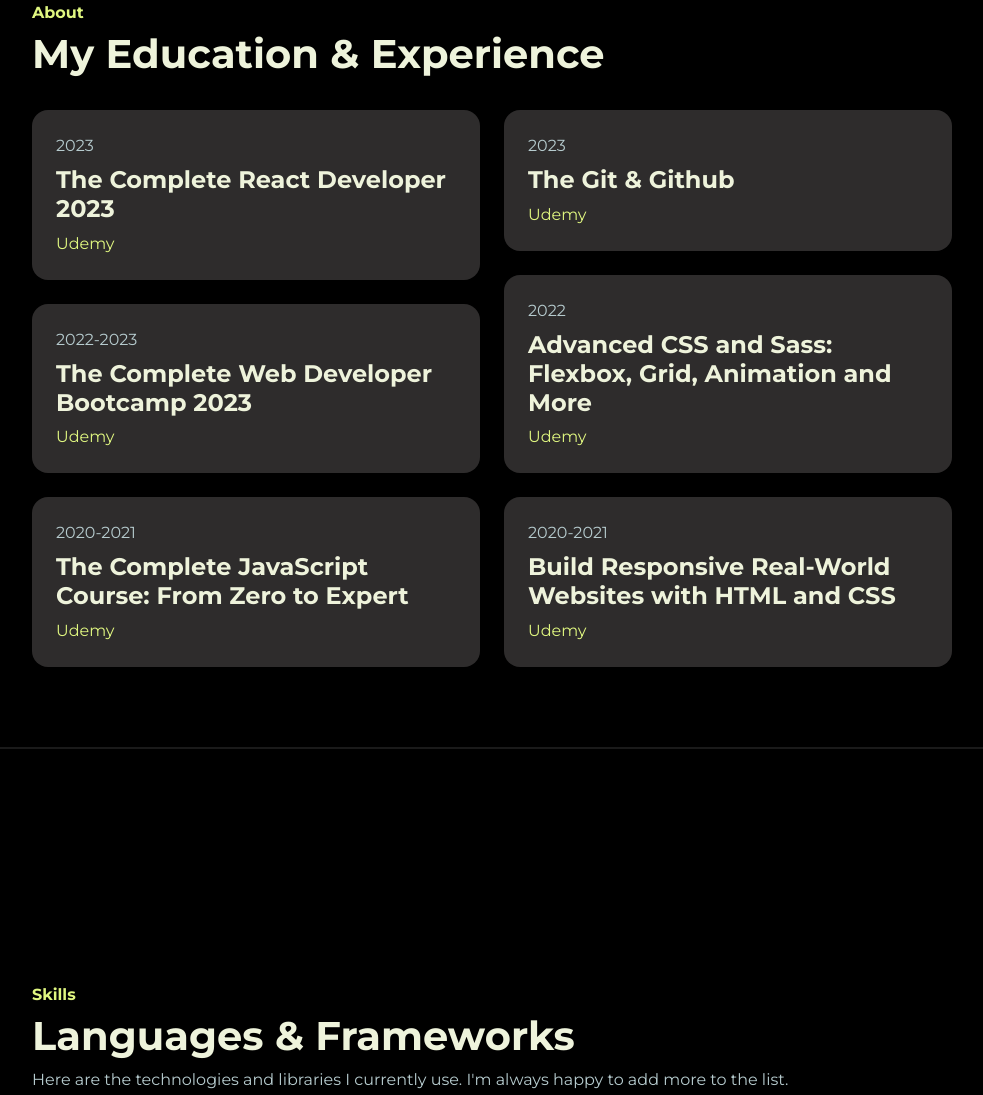
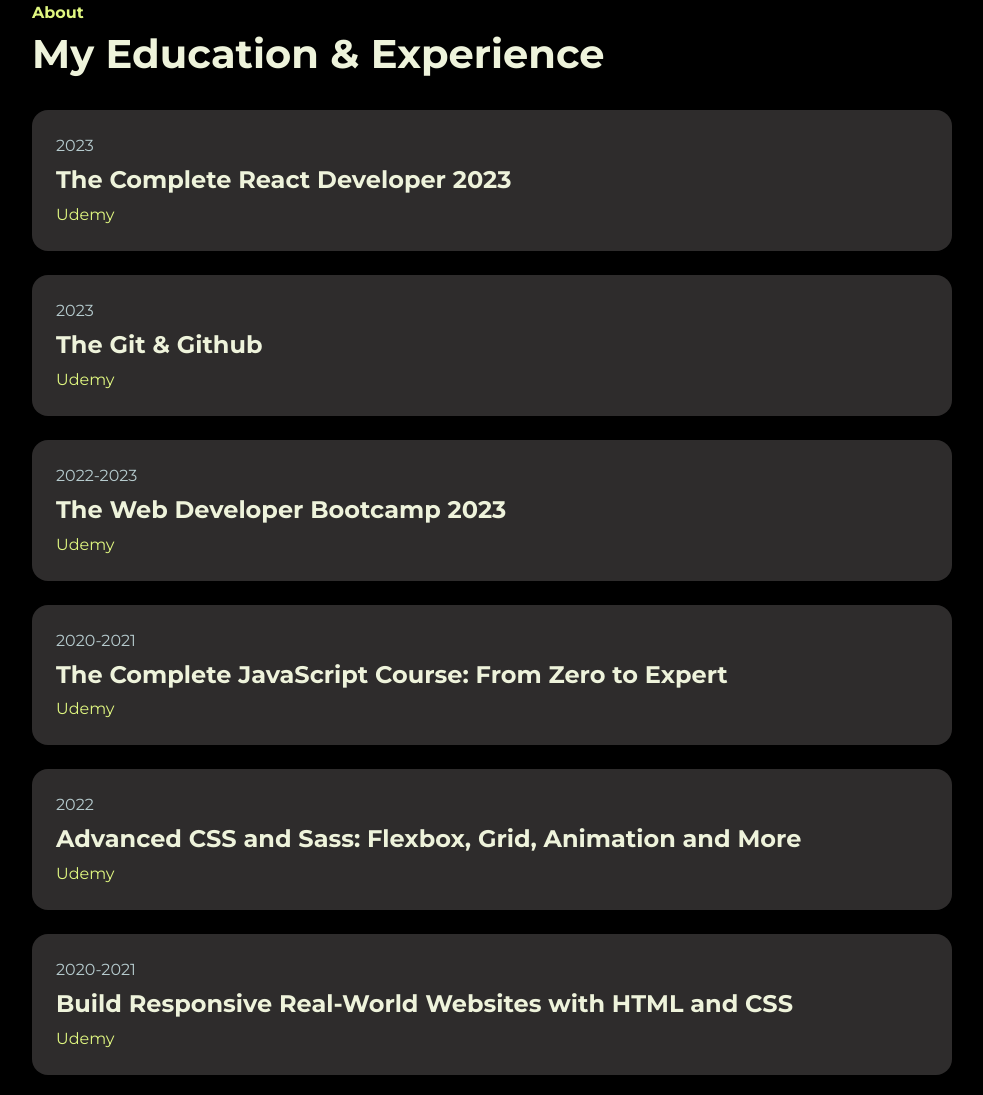
Before and after one commit to katyaisbell/portfolio, a plain HTML site: page index.html in a window 1280 px wide. Shown: the part 877-1972 px from the top of the page, without its empty margins (268-1251 px from the left). Drawn offline with Linux system fonts and the light colour scheme.

Commit message:
chanhe eduction layout

```diff
--- a/index.html
+++ b/index.html
@@ -77,59 +77,42 @@
             </div>
         </div>
         <div class="row gy-5">
-            <div class="col-lg-6">
+            <div class="col-lg-12">
                 <div class="row gy-4">
 
-                    <div class="col-12" data-aos="fade-up" data-aos-delay="300">
+                   <div class="col-12" data-aos="fade-up" data-aos-delay="300">
                         <div class="bg-base p-4 rounded-4 shadow-effect" >
                             <p class="mb-2">2023</p>
                             <h4>The Complete React Developer 2023</h4>
                             <p class="text-brand mb-0">Udemy</p>
                         </div>
-
                    </div>
 
+                   <div class="col-12" data-aos="fade-up" data-aos-delay="400">
+                        <div class="bg-base p-4 rounded-4 shadow-effect" >
+                            <p class="mb-2">2023</p>
+                            <h4>The Git & Github</h4>
+                        <p class="text-brand mb-0">Udemy</p>
+                        </div>
+                   </div>
 
-                    <div class="col-12" data-aos="fade-up" data-aos-delay="600">
+                    <div class="col-12" data-aos="fade-up" data-aos-delay="500">
                         <div class="bg-base p-4 rounded-4 shadow-effect" >
                             <p class="mb-2">2022-2023</p>
-                            <h4>The Complete Web Developer Bootcamp
-                                2023
-
-                            </h4>
+                            <h4>The Web Developer Bootcamp 2023</h4>
                             <p class="text-brand mb-0">Udemy</p>
                         </div>
                     </div>
 
-
-                    <div class="col-12" data-aos="fade-up" data-aos-delay="900">
+                    <div class="col-12" data-aos="fade-up" data-aos-delay="600">
                         <div class="bg-base p-4 rounded-4 shadow-effect" >
                               <p class="mb-2">2020-2021</p>
                               <h4>The Complete JavaScript Course: From Zero to Expert</h4>
                               <p class="text-brand mb-0">Udemy</p>
-                                </div>
-
+                        </div>
                     </div>
 
-
-                </div>
-            </div>
-
-
-            <div class="col-lg-6">
-                <div class="row gy-4">
-
-                    <div class="col-12" data-aos="fade-up" data-aos-delay="600">
-                        <div class="bg-base p-4 rounded-4 shadow-effect" >
-                            <p class="mb-2">2023</p>
-                            <h4>The Git & Github</h4>
-                            <p class="text-brand mb-0">Udemy</p>
-                        </div>
-
-                   </div>
-
-
-                    <div class="col-12" data-aos="fade-up" data-aos-delay="900">
+                    <div class="col-12" data-aos="fade-up" data-aos-delay="700">
                         <div class="bg-base p-4 rounded-4 shadow-effect" >
                             <p class="mb-2">2022</p>
                             <h4>Advanced CSS and Sass: Flexbox, Grid, Animation and More</h4>
@@ -137,20 +120,19 @@
                         </div>
                     </div>
 
-
-                    <div class="col-12" data-aos="fade-up" data-aos-delay="1200">
+                    <div class="col-12" data-aos="fade-up" data-aos-delay="800">
                         <div class="bg-base p-4 rounded-4 shadow-effect" >
                               <p class="mb-2">2020-2021</p>
                               <h4>Build Responsive Real-World Websites with HTML and CSS</h4>
                               <p class="text-brand mb-0">Udemy</p>
-                                </div>
-
+                        </div>
                     </div>
 
 
                 </div>
             </div>
         </div>
+    </div>
 
 
 </section>
@@ -290,7 +272,7 @@
             </div> -->
         </div>
     </div>
-</section> -->
+</section>
 <!-- //PROJECTS -->
 
 
```
